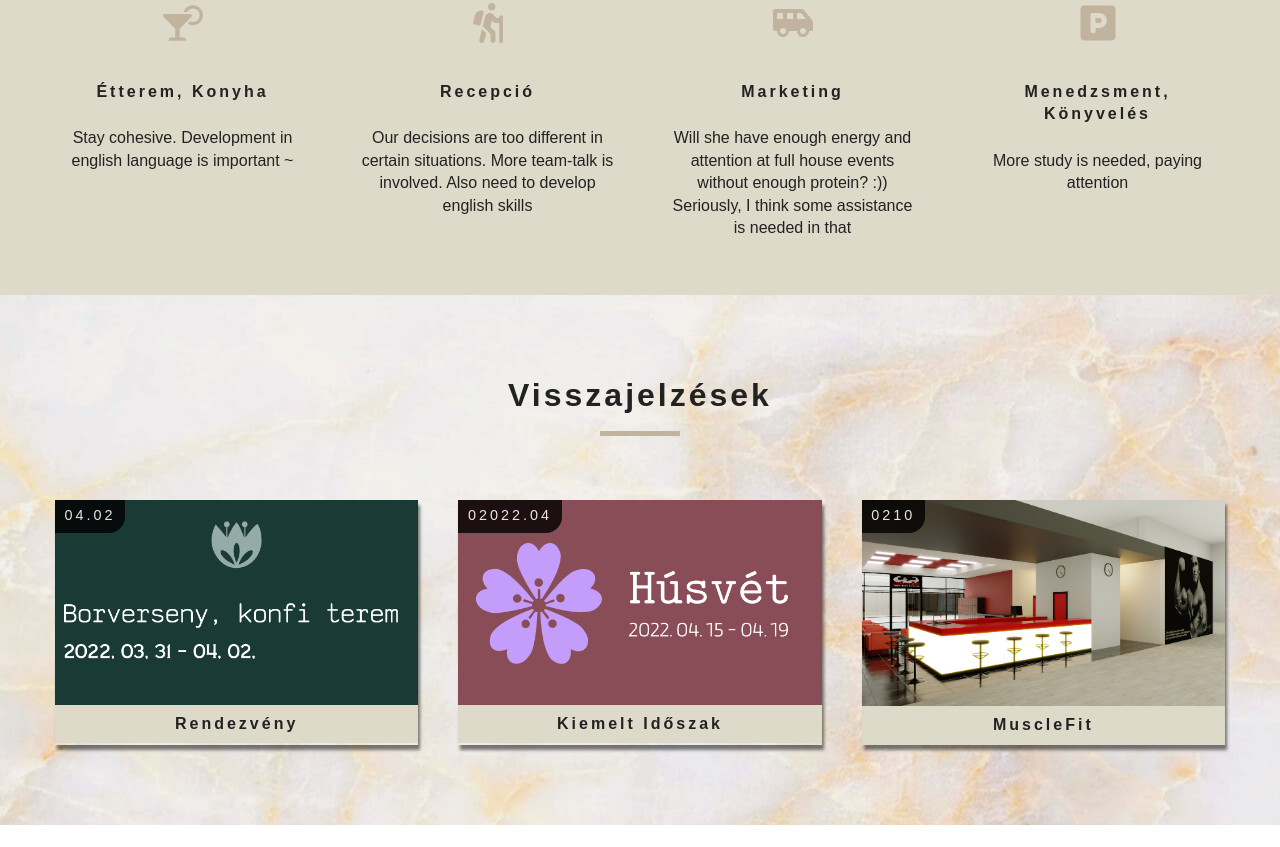
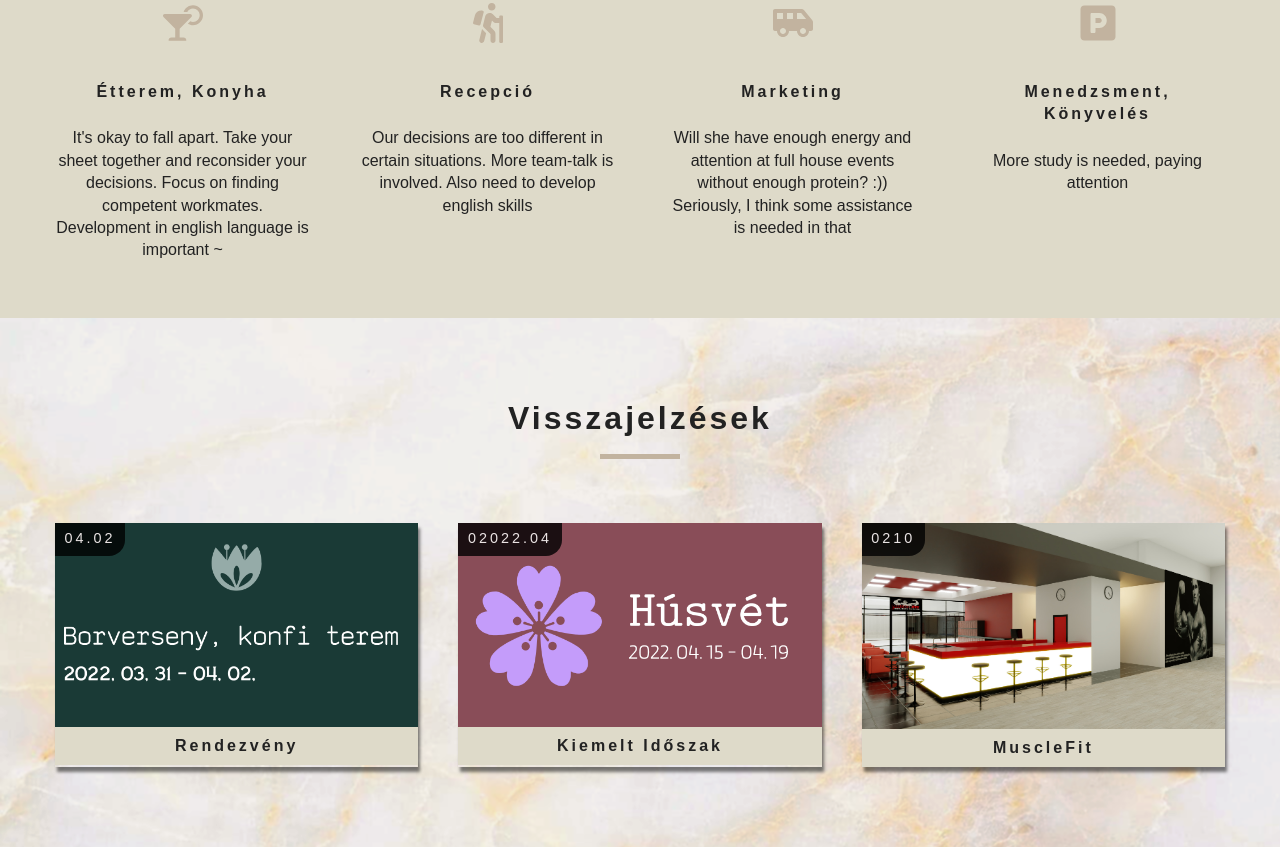
Before and after one commit to v-diana-maria/prd.management, a React (Create React App) app: page / in a window 1280 px wide. Shown: the part 980-1827 px from the top of the page. Before the commit the page ends 1805 px from the top, so only its background shows below. Built offline with nearby package versions, Linux system fonts and the light colour scheme.

Commit message:
reacting to inadequate changes in restaurant

```diff
--- a/src/components/Services.js
+++ b/src/components/Services.js
@@ -8,7 +8,7 @@ class Services extends Component {
         icon: <FaCocktail />,
         title: 'Étterem, konyha',
         info:
-          "Stay cohesive. Development in english language is important ~"
+          "It's okay to fall apart. Take your sheet together and reconsider your decisions. Focus on finding competent workmates. Development in english language is important ~"
       },
       {
         icon: <FaHiking />,
```
